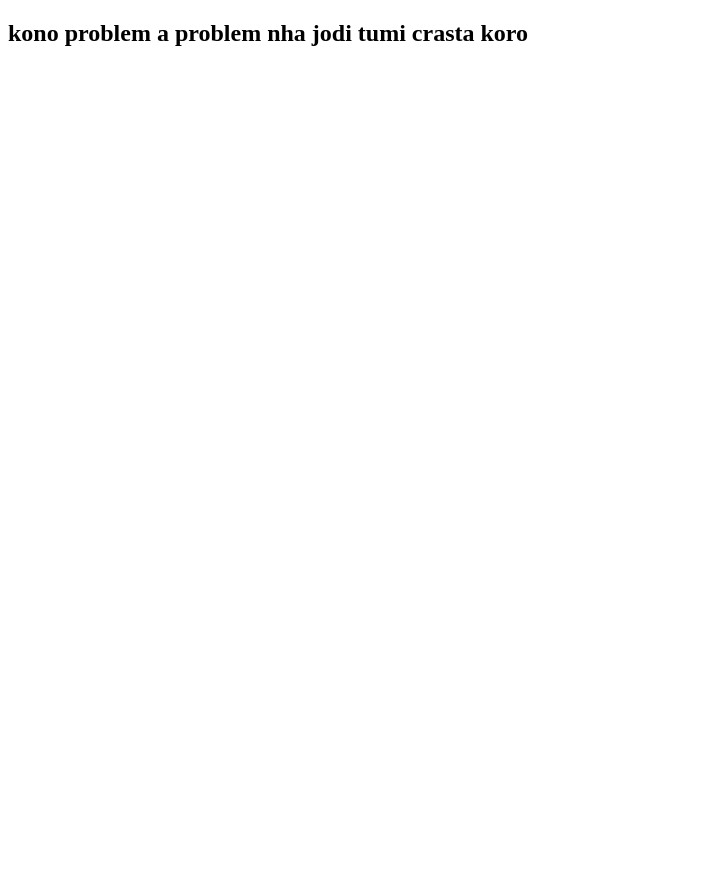
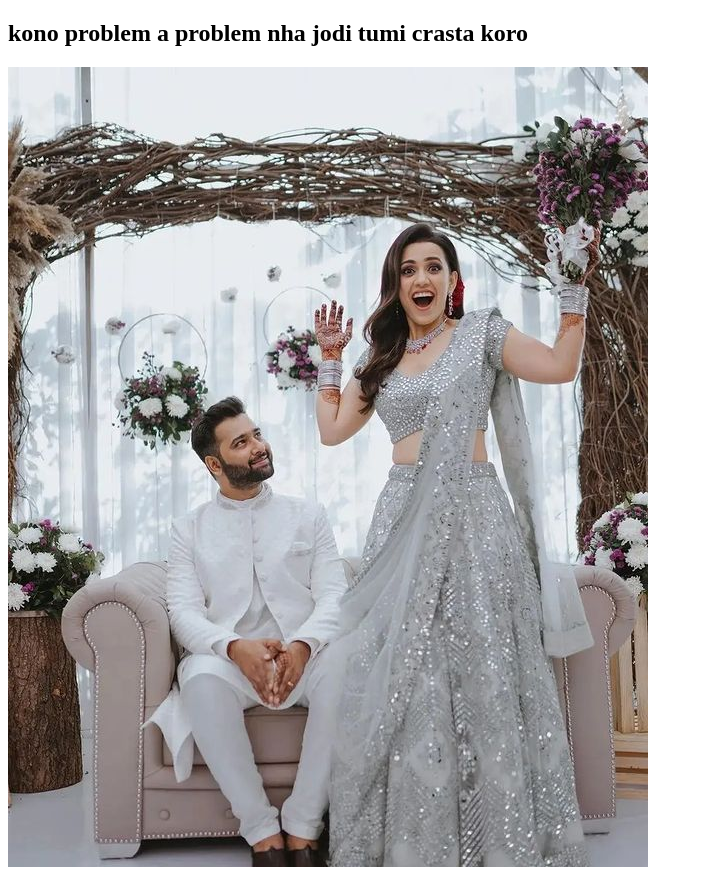
Before and after one commit to Rajib4375/problem-wii-never-last, a plain HTML site: page index.html in a window 1280 px wide. Shown: the whole page, without its empty margins (0-703 px from the left). Before the commit the page ends 800 px from the top, so only its background shows below. Drawn offline with Linux system fonts and the light colour scheme.

Commit message:
added the picture

```diff
--- a/index.html
+++ b/index.html
@@ -7,5 +7,8 @@
 </head>
 <body>
     <h2>kono problem a problem nha jodi tumi crasta koro</h2>
+    <div>
+        <img src="couple-portraits.jpg" alt="">
+    </div>
 </body>
 </html>
```
Also changed, not shown: couple-portraits.jpg (added).
